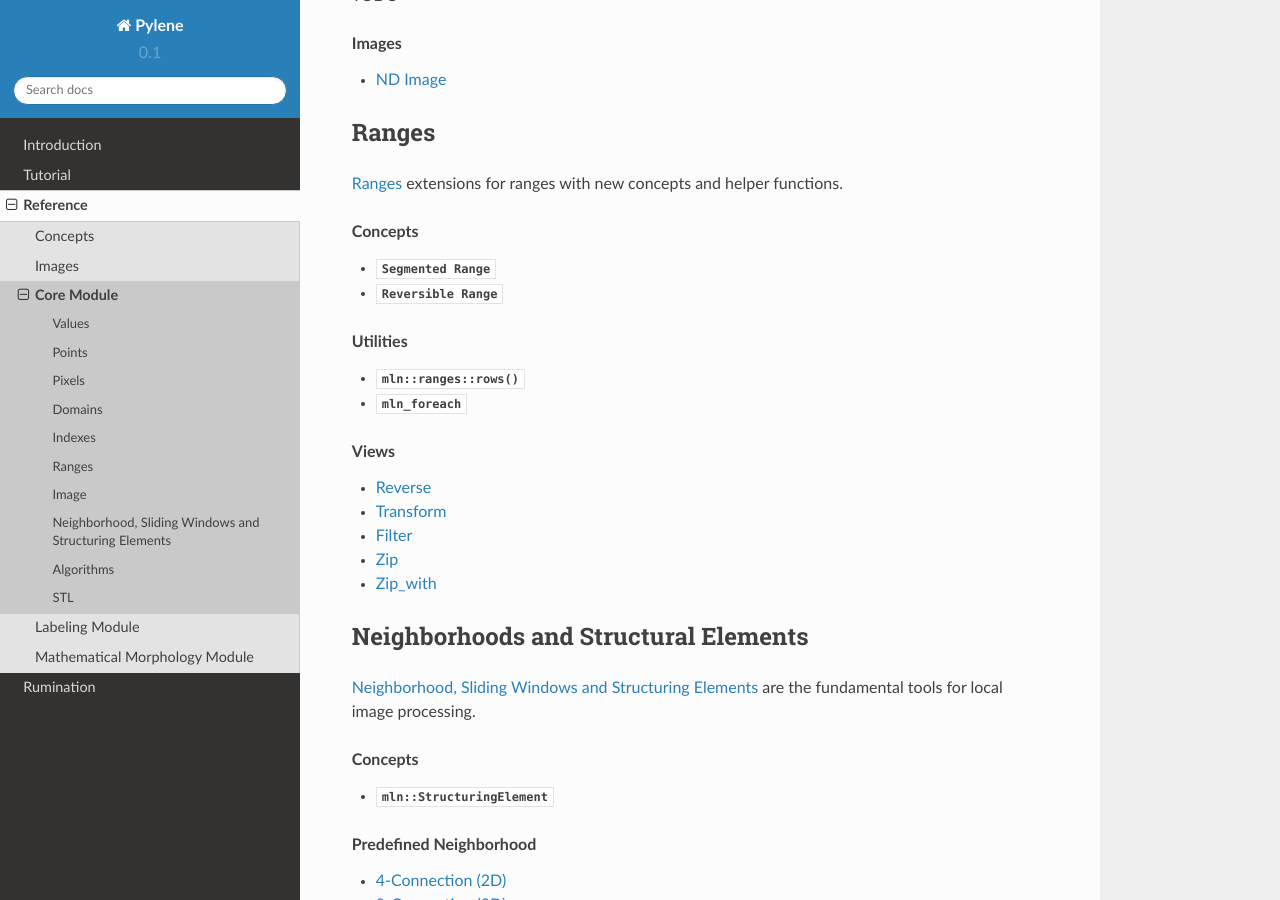
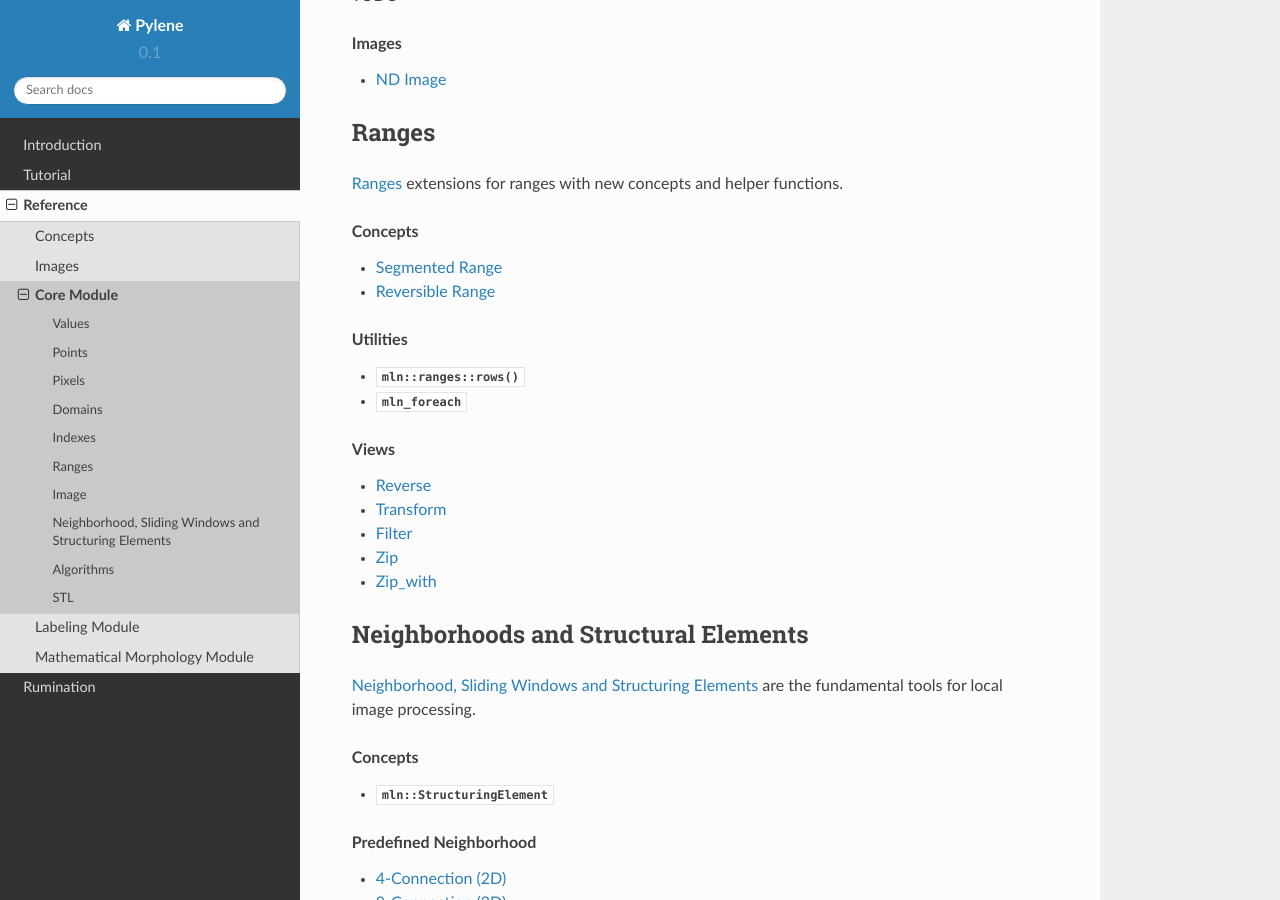
Before and after one commit to GerHobbelt/pylene, a Sphinx documentation site: the page built from doc/source/core.rst, in a window 1280 px wide and 900 px high, scrolled down 2096 px. Built offline with Sphinx 7.4.7 and the Read the Docs theme 2.0.0, drawn with Linux system fonts in a browser that asks for light colours; part of the change alters nothing that is shown.

Commit message:
Add corrections to make later

```diff
--- a/doc/source/core.rst
+++ b/doc/source/core.rst
@@ -168,8 +168,8 @@ Core Module
 
 .. topic:: Concepts
 
-   * :cpp:concept:`Segmented Range <mln::ranges::SegmentedRange>`
-   * :cpp:concept:`Reversible Range <mln::ranges::ReversibleRange>`
+   * :ref:`Segmented Range <concept-ranges-SegmentedRange>`
+   * :ref:`Reversible Range <concept-ranges-ReversibleRange>`
 
 
 .. topic:: Utilities
--- a/doc/source/core/ranges.rst
+++ b/doc/source/core/ranges.rst
@@ -38,8 +38,7 @@ Let `SegRng` inherit all types defined for :cpp:concept:`ForwardRange (stl) <stl
 .. rubric:: Expressions
 
 Let `SegRng` inherit all valid expressions defined for :cpp:concept:`ForwardRange (stl) <stl::ForwardRange>`.
-
-Let :
+Let:
     - ``rng`` be an instance of `SegRng`.
 
 Then we have the following valid expressions :
@@ -90,8 +89,7 @@ Let `RevRng` inherit all types defined for :cpp:concept:`ForwardRange (stl) <stl
 .. rubric:: Expressions
 
 Let `RevRng` inherit all valid expressions defined for :cpp:concept:`ForwardRange (stl) <stl::ForwardRange>`.
-
-Let :
+Let:
     - ``rng`` be an instance of `RevRng`.
 
 Then we have the following valid expressions :
```
Also changed, not shown: 1 other file.
